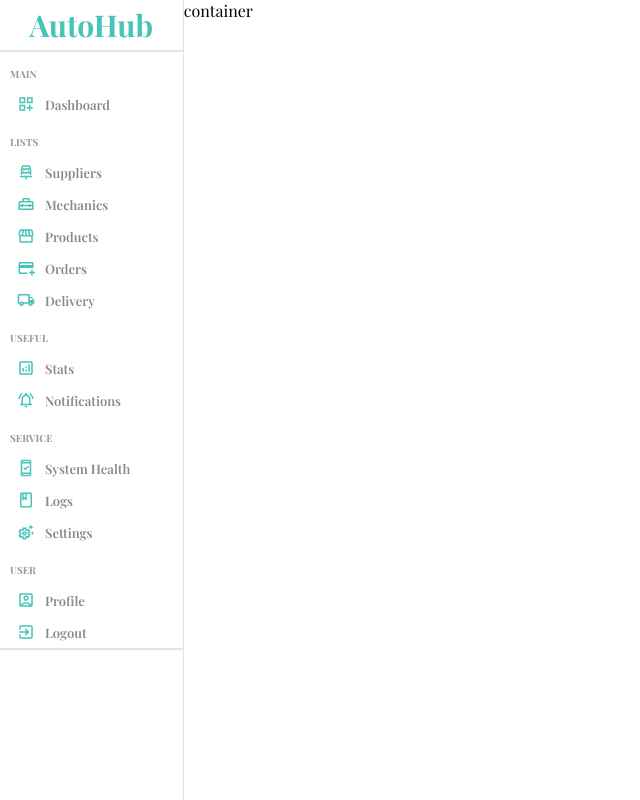
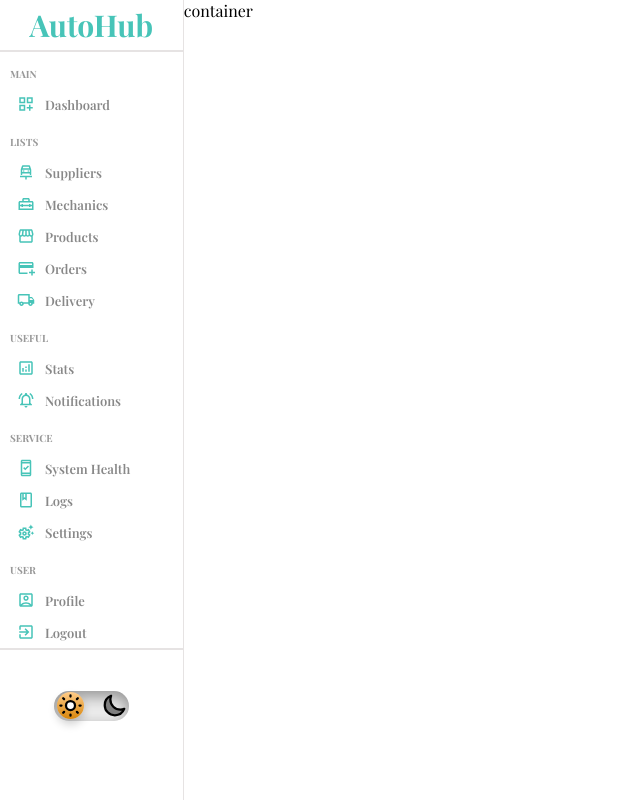
Before and after one commit to Aristox173/autohub, a React (Create React App) app: page / in a window 1280 px wide. Shown: the whole page, without its empty margins (0-640 px from the left). Built offline with nearby package versions, Linux system fonts and the light colour scheme; a web font is replaced by a local one.

Commit message:
Add Day Night Toggle

```diff
--- /dev/null
+++ b/src/styles/daynighttoggle.scss
@@ -0,0 +1,71 @@
+label {
+    width: 75px;
+    height: 30px;
+    position: relative;
+    display: block;
+    background: #ebebeb;
+    border-radius: 200px;
+    box-shadow: inset 0px 5px 15px rgba(0,0,0,0.4), inset 0px -5px 15px rgba(255, 255, 255, 0.4);
+    cursor: pointer;
+    transition: 0.3s;
+}
+
+label::after {
+    content: "";
+    width: 27px;
+    height: 27px;
+    position: absolute;
+    top: 1px;
+    left: 3px;
+    background: linear-gradient(180deg, #ffcc89, #d8860b);
+    border-radius: 180px;
+    box-shadow: 0px 5px 10px rgba(0,0,0,0.2);
+    transition: 0.3s;
+}
+
+input {
+    width: 0;
+    height: 0;
+    visibility: hidden;
+}
+
+input:checked + label {
+    background: #242424;
+}
+
+input:checked + label:after {
+    left: 73.5px;
+    transform: translateX(-100%);
+    background: linear-gradient(180deg, #777, #3a3a3a);
+}
+
+label:active:after {
+    width: 39px;
+}
+
+label svg {
+    position: absolute;
+    width: 27px;
+    top:1px;
+    z-index: 100;
+}
+
+label svg.sun {
+    left: 3px;
+    fill: #fff;
+    transition: 0.3s;
+}
+
+label svg.moon {
+    left: 47px;
+    fill: #7e7e7e;
+    transition: 0.3s;
+}
+
+input:checked + label svg.sun {
+    fill: #7e7e7e;
+}
+
+input:checked + label svg.moon {
+    fill: #fff;
+}
--- a/src/styles/sidebar.scss
+++ b/src/styles/sidebar.scss
@@ -64,7 +64,7 @@
     }
 
     .bottom {
-        height: 100px;
+        height: 90px;
         display: flex;
         align-items: center;
         justify-content: center;
--- /dev/null
+++ b/src/views/components/DayNightToggle.jsx
@@ -0,0 +1,19 @@
+import "../../styles/daynighttoggle.scss"
+
+function DayNightToggle() {
+  return (
+    <div>
+        <input type="checkbox" id='darkmode-toggle'/>
+        <label for="darkmode-toggle">
+            <svg className="moon" viewBox="0 0 24 24" fill="none" xmlns="http://www.w3.org/2000/svg">
+                <path d="M3.32031 11.6835C3.32031 16.6541 7.34975 20.6835 12.3203 20.6835C16.1075 20.6835 19.3483 18.3443 20.6768 15.032C19.6402 15.4486 18.5059 15.6834 17.3203 15.6834C12.3497 15.6834 8.32031 11.654 8.32031 6.68342C8.32031 5.50338 8.55165 4.36259 8.96453 3.32996C5.65605 4.66028 3.32031 7.89912 3.32031 11.6835Z" stroke="#000000" stroke-width="2" stroke-linecap="round" stroke-linejoin="round"/>
+            </svg>
+            <svg className="sun" viewBox="0 0 24 24" fill="none" xmlns="http://www.w3.org/2000/svg">
+                <path d="M12 3V4M12 20V21M4 12H3M6.31412 6.31412L5.5 5.5M17.6859 6.31412L18.5 5.5M6.31412 17.69L5.5 18.5001M17.6859 17.69L18.5 18.5001M21 12H20M16 12C16 14.2091 14.2091 16 12 16C9.79086 16 8 14.2091 8 12C8 9.79086 9.79086 8 12 8C14.2091 8 16 9.79086 16 12Z" stroke="#000000" stroke-width="2" stroke-linecap="round" stroke-linejoin="round"/>
+            </svg>
+        </label>
+    </div>
+  )
+}
+
+export default DayNightToggle
--- a/src/views/components/Sidebar.jsx
+++ b/src/views/components/Sidebar.jsx
@@ -1,4 +1,5 @@
 import "../../styles/sidebar.scss"
+import DayNightToggle from "../components/DayNightToggle";
 import DashboardCustomizeOutlinedIcon from '@mui/icons-material/DashboardCustomizeOutlined';
 import CarRepairOutlinedIcon from '@mui/icons-material/CarRepairOutlined';
 import HomeRepairServiceOutlinedIcon from '@mui/icons-material/HomeRepairServiceOutlined';
@@ -12,6 +13,7 @@ import BookOutlinedIcon from '@mui/icons-material/BookOutlined';
 import SettingsSuggestOutlinedIcon from '@mui/icons-material/SettingsSuggestOutlined';
 import AccountBoxOutlinedIcon from '@mui/icons-material/AccountBoxOutlined';
 import ExitToAppOutlinedIcon from '@mui/icons-material/ExitToAppOutlined';
+
 
 const Sidebar = () => {
   return (
@@ -83,7 +85,7 @@ const Sidebar = () => {
         </div>
         <hr />
         <div className="bottom">
-
+            <DayNightToggle />
         </div>
     </div>
   )
```
Also changed, not shown: public/images/moon.svg (added), public/images/sun.svg (added).
